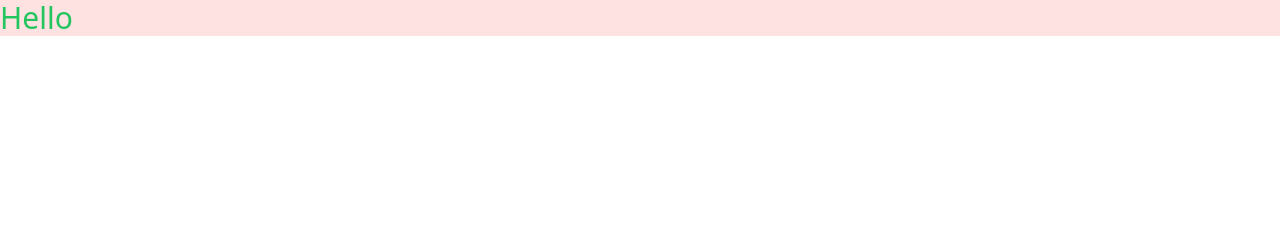
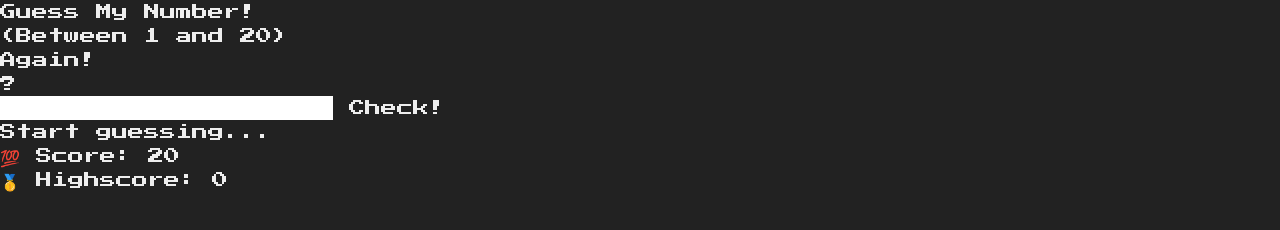
Before and after one commit to martywebdev/guess-my-number, a website built with Vite: page index.html in a window 1280 px wide. Built offline with nearby package versions, Linux system fonts and the light colour scheme.

Commit message:
initial layout

```diff
--- a/index.html
+++ b/index.html
@@ -1,16 +1,32 @@
-<!doctype html>
+<!DOCTYPE html>
 <html lang="en">
   <head>
     <meta charset="UTF-8" />
     <link rel="icon" type="image/svg+xml" href="/vite.svg" />
     <meta name="viewport" content="width=device-width, initial-scale=1.0" />
     <title>Vite App</title>
-    <link rel="stylesheet" href="./src/style.css">
+    <link rel="stylesheet" href="./src/style.css" />
   </head>
-  <body>
-    <div id="app">
-      <h1 class="bg-red-100 text-3xl text-green-500">Hello</h1>
-    </div>
-    <script type="module" src="/src/main.js"></script>
+  <body class="font-press text-lightGray bg-[#222]">
+    <header>
+      <h1>Guess My Number!</h1>
+      <p class="between">(Between 1 and 20)</p>
+      <button class="btn again">Again!</button>
+      <div class="number">?</div>
+    </header>
+    <main>
+      <section class="left">
+        <input type="number" class="guess" />
+        <button class="btn check">Check!</button>
+      </section>
+      <section class="right">
+        <p class="message">Start guessing...</p>
+        <p class="label-score">💯 Score: <span class="score">20</span></p>
+        <p class="label-highscore">
+          🥇 Highscore: <span class="highscore">0</span>
+        </p>
+      </section>
+    </main>
+    <script src="script.js"></script>
   </body>
 </html>
--- a/src/style.css
+++ b/src/style.css
@@ -1,3 +1,5 @@
+
+@import url('https://fonts.googleapis.com/css?family=Press+Start+2P&display=swap');
 @tailwind base;
 @tailwind components;
 @tailwind utilities;
--- a/tailwind.config.js
+++ b/tailwind.config.js
@@ -2,7 +2,14 @@
 export default {
   content: ["index.html", "./src/**/*.{html,js}"],
   theme: {
-    extend: {},
+    extend: {
+      fontFamily : {
+        press: ['"Press Start 2P"', 'sans-serif']
+      },
+      colors : {
+        lightGray: '#eee'
+      }
+    },
   },
   plugins: [],
 };
```
